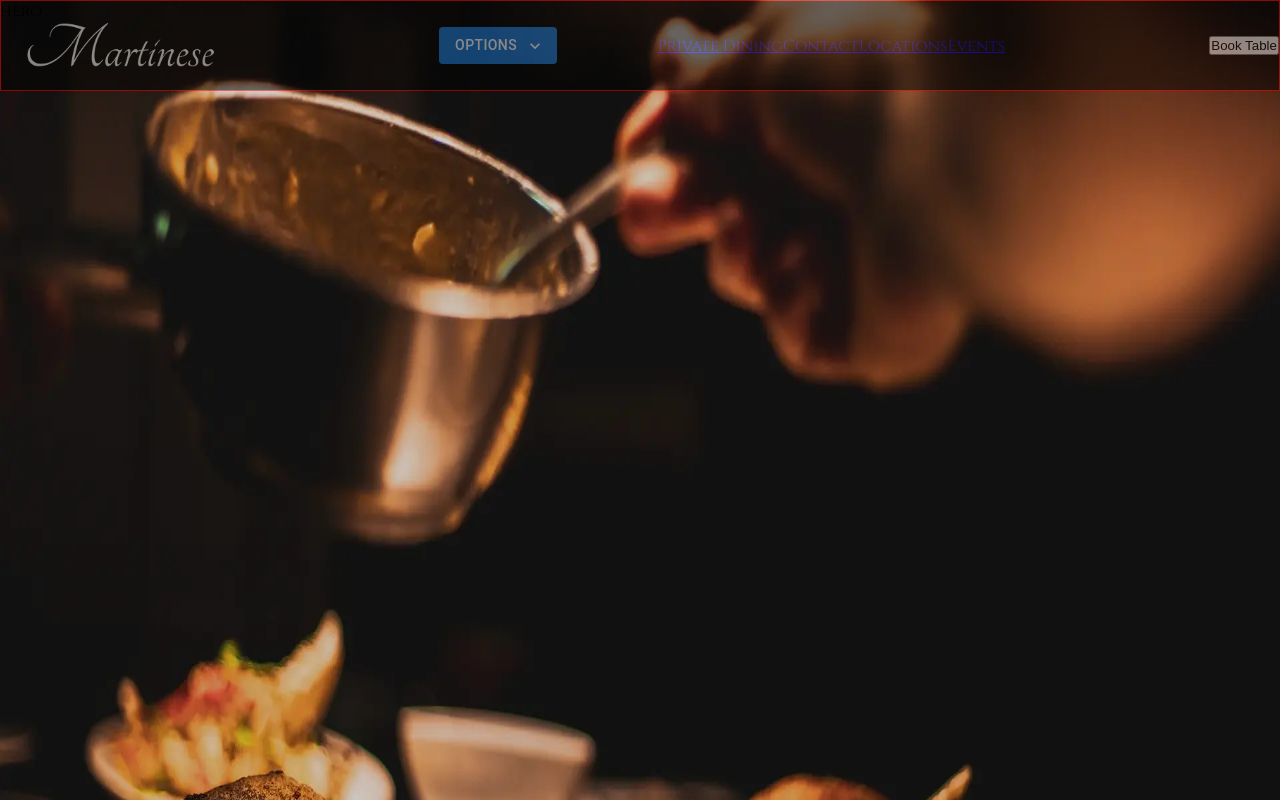
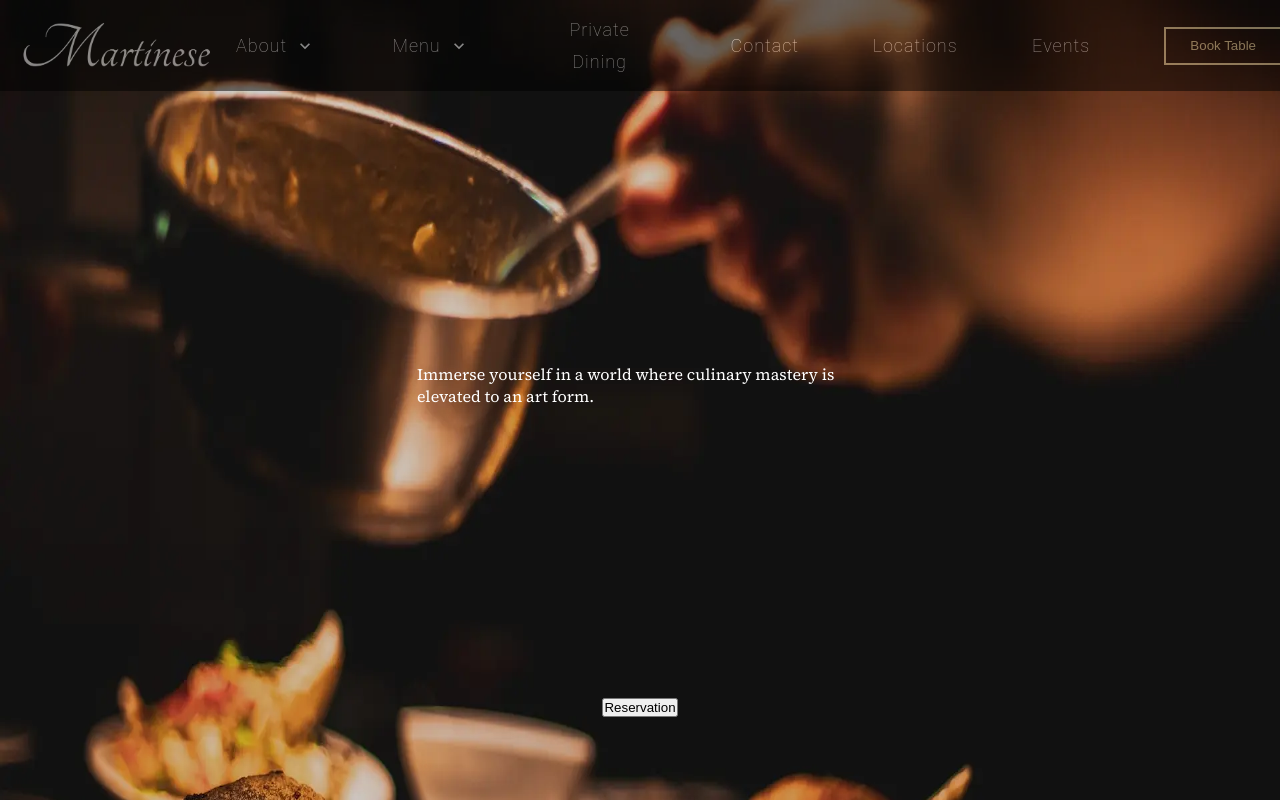
Before and after one commit to petrostorosyan/martinese, a Next.js app: page / in a window 1280 px wide. Shown: the top 800 px of the page. Built offline with nearby package versions, Linux system fonts and the light colour scheme.

Commit message:
finish navigation

```diff
--- a/src/app/layout.tsx
+++ b/src/app/layout.tsx
@@ -1,9 +1,9 @@
 import type { Metadata } from "next";
-import { Cinzel } from "next/font/google";
 import "./globals.scss";
 import Header from "../components/header/index";
+import { Source_Serif_4 } from "next/font/google";
 
-const cinzel = Cinzel({ subsets: ["latin"] });
+const source = Source_Serif_4({ subsets: ["latin"] });
 
 export const metadata: Metadata = {
   title: "Martinese",
@@ -17,7 +17,7 @@ export default function RootLayout({
 }>) {
   return (
     <html lang="en">
-      <body className={cinzel.className}>
+      <body className={source.className}>
         <Header />
         <main>{children}</main>
         {/* <Footer /> */}
--- a/src/components/header/index.js
+++ b/src/components/header/index.js
@@ -2,6 +2,7 @@ import Image from "next/image";
 import styles from "./styles.module.scss";
 import logo from "../../../public/assets/logo/white-logo.png";
 import Navigation from "./navigation/index";
+import Link from "next/link";
 
 const Header = () => {
     return (
@@ -9,7 +10,9 @@ const Header = () => {
             <div className={styles.headerContent}>
                 <Image src={logo} width={234} height={52} alt="logo" />
                 <Navigation />
-                <button>Book Table</button>
+                <button className={styles.bookTableBtn}>
+                    <Link href={"#"} className={styles.link}>Book Table</Link>
+                </button>
             </div>
         </div>
     )
--- a/src/components/header/navigation/button/index.tsx
+++ b/src/components/header/navigation/button/index.tsx
@@ -6,10 +6,14 @@ import Button from '@mui/material/Button';
 import Menu, { MenuProps } from '@mui/material/Menu';
 import MenuItem from '@mui/material/MenuItem';
 import KeyboardArrowDownIcon from '@mui/icons-material/KeyboardArrowDown';
+import { Source_Serif_4 } from "next/font/google";
+
+const source = Source_Serif_4({ subsets: ["latin"] });
 
 
 const StyledMenu = styled((props: MenuProps) => (
     <Menu
+      sx={{opacity: 0.8}}
       elevation={0}
       anchorOrigin={{
         vertical: 'bottom',
@@ -23,15 +27,13 @@ const StyledMenu = styled((props: MenuProps) => (
     />
   ))(({ theme }) => ({
     '& .MuiPaper-root': {
-      borderRadius: 6,
+      borderRadius: 0,
       marginTop: theme.spacing(1),
-      minWidth: 180,
-      color:
-        theme.palette.mode === 'light' ? 'rgb(55, 65, 81)' : theme.palette.grey[300],
-      boxShadow:
-        'rgb(255, 255, 255) 0px 0px 0px 0px, rgba(0, 0, 0, 0.05) 0px 0px 0px 1px, rgba(0, 0, 0, 0.1) 0px 10px 15px -3px, rgba(0, 0, 0, 0.05) 0px 4px 6px -2px',
+      minWidth: 110,
+      color: theme.palette.mode === 'light' ? 'rgb(55, 65, 81)' : theme.palette.grey[300],
+      boxShadow: 'rgb(255, 255, 255) 0px 0px 0px 0px, rgba(0, 0, 0, 0.05) 0px 0px 0px 1px, rgba(0, 0, 0, 0.1) 0px 10px 15px -3px, rgba(0, 0, 0, 0.05) 0px 4px 6px -2px',
       '& .MuiMenu-list': {
-        padding: '4px 0',
+        padding: '0',
       },
       '& .MuiMenuItem-root': {
         '& .MuiSvgIcon-root': {
@@ -49,7 +51,7 @@ const StyledMenu = styled((props: MenuProps) => (
     },
   }));
 
-const NavButton = () => {
+const NavButton = ({ btnName, menuItems = [] }: { btnName: string; menuItems?: Array<string> }) => {
   const [anchorEl, setAnchorEl] = React.useState<null | HTMLElement>(null);
   const open = Boolean(anchorEl);
   const handleClick = (event: React.MouseEvent<HTMLElement>) => {
@@ -70,8 +72,9 @@ const NavButton = () => {
         disableElevation
         onClick={handleClick}
         endIcon={<KeyboardArrowDownIcon />}
+        className={`${source.className} ${styles.button}`}
       >
-        Options
+        {btnName}
       </Button>
       <StyledMenu
         id="demo-customized-menu"
@@ -81,16 +84,13 @@ const NavButton = () => {
         anchorEl={anchorEl}
         open={open}
         onClose={handleClose}
+        disableScrollLock={true}
       >
-        <MenuItem onClick={handleClose} disableRipple>
-
-          Edit
-        </MenuItem>
-        <MenuItem onClick={handleClose} disableRipple>
-
-          Duplicate
-        </MenuItem>
-
+        {menuItems.map((item, index) => {
+          return (
+            <MenuItem key={index+1} onClick={handleClose} disableRipple className={styles.item}>{item}</MenuItem>
+          )
+        })}
       </StyledMenu>
     </div>
   );
--- a/src/components/header/navigation/button/styles.module.scss
+++ b/src/components/header/navigation/button/styles.module.scss
@@ -0,0 +1,20 @@
+.button {
+  width: 85px;
+  background-color: transparent !important;
+  text-transform: capitalize !important;
+  font-weight: 200 !important;
+  letter-spacing: 1px !important;
+  font-size: 18px !important;
+  margin-right: 70px !important;
+
+  &:hover {
+    background-color: transparent !important;
+  }
+}
+.item {
+  background-color: #0E0D0D !important;
+  border-bottom: 1px solid #252424;
+  color: #fff !important;
+  display: flex;
+  justify-content: center;
+}
--- a/src/components/header/navigation/index.js
+++ b/src/components/header/navigation/index.js
@@ -1,17 +1,20 @@
 import Link from "next/link";
 import styles from "./styles.module.scss";
 import NavButton from "./button";
+import { backdropClasses, Button } from "@mui/material";
+import { Source_Serif_4 } from "next/font/google";
+
+const source = Source_Serif_4({ subsets: ["latin"], weight: ["200"] });
 
 const Navigation = () => {
     return (
         <nav className={styles.navigationList}>
-            <NavButton />
-            <div>About</div>
-            <div>Menu</div>
-            <Link href={"#"}>Private Dining</Link>
-            <Link href={"#"}>Contact</Link>
-            <Link href={"#"}>Locations</Link>
-            <Link href={"#"}>Events</Link>
+            <NavButton btnName={"About"} menuItems={["Careers", "FAQ's", "Gallery"]} />
+            <NavButton btnName={"Menu"}/>
+            <Button className={`${source.className} ${styles.button}`}><Link href={"#"} className={styles.link}>Private Dining</Link></Button>
+            <Button className={`${source.className} ${styles.button}`}><Link href={"#"} className={styles.link}>Contact</Link></Button>
+            <Button className={`${source.className} ${styles.button}`}><Link href={"#"} className={styles.link}>Locations</Link></Button>
+            <Button className={`${source.className} ${styles.button}`}><Link href={"#"} className={styles.link}>Events</Link></Button>
         </nav>
     )
 }
--- a/src/components/header/navigation/styles.module.scss
+++ b/src/components/header/navigation/styles.module.scss
@@ -1,10 +1,21 @@
 .navigationList {
-    height: 100%;
-    display: flex;
-    justify-content: center;
-    align-items: center;
+  height: 100%;
+  display: flex;
+  justify-content: center;
+  align-items: center;
 
-    // &:nth {
-    //     margin-right: 70px;
-    // }
+  .button {
+    text-transform: capitalize !important;
+    letter-spacing: 1px !important;
+    font-weight: 200 !important;
+    font-size: 18px !important;
+    margin-right: 70px;
+    background-color: transparent !important;
+
+
+    .link {
+      text-decoration: none;
+      color: #fcfcfc;
+    }
+  }
 }
--- a/src/components/header/styles.module.scss
+++ b/src/components/header/styles.module.scss
@@ -14,6 +14,24 @@
     display: flex;
     justify-content: space-between;
     align-items: center;
-        border: 1px solid red;
+
+    .bookTableBtn {
+      width: 126px;
+      height: 38px;
+      border: 2px solid #d8ce9c;
+      background-color: transparent;
+     display: flex;
+
+      .link {
+        width: 100%;
+        height: 100%;
+        text-decoration: none;
+        color: #d8ce9c;
+        display: flex;
+        justify-content: center;
+        align-items: center;
+        cursor: pointer;
       }
     }
+  }
+}
--- a/src/components/main/hero-section/index.js
+++ b/src/components/main/hero-section/index.js
@@ -2,7 +2,10 @@ import styles from "./styles.module.scss";
 
 const Hero = () => {
     return (
-        <div className={styles.heroContainer}>hero</div>
+        <div className={styles.heroContainer}>
+            <div className={styles.text}>Immerse yourself in a world where culinary mastery is elevated to an art form.</div>
+            <button className={styles.button}>Reservation</button>
+        </div>
     )
 }
 
--- a/src/components/main/hero-section/styles.module.scss
+++ b/src/components/main/hero-section/styles.module.scss
@@ -5,4 +5,18 @@
     background-repeat: no-repeat;
     background-size: 100% 100%;
     background-position: center center;
+    display: flex;
+    flex-direction: column;
+    justify-content: center;
+    align-items: center;
+
+    .text {
+        width: 446px;
+        height: 335px;
+        color: #fff;
+    }
+
+    .button {
+
+    }
 }
```
Lines whose indentation alone changed are shown as unchanged.
